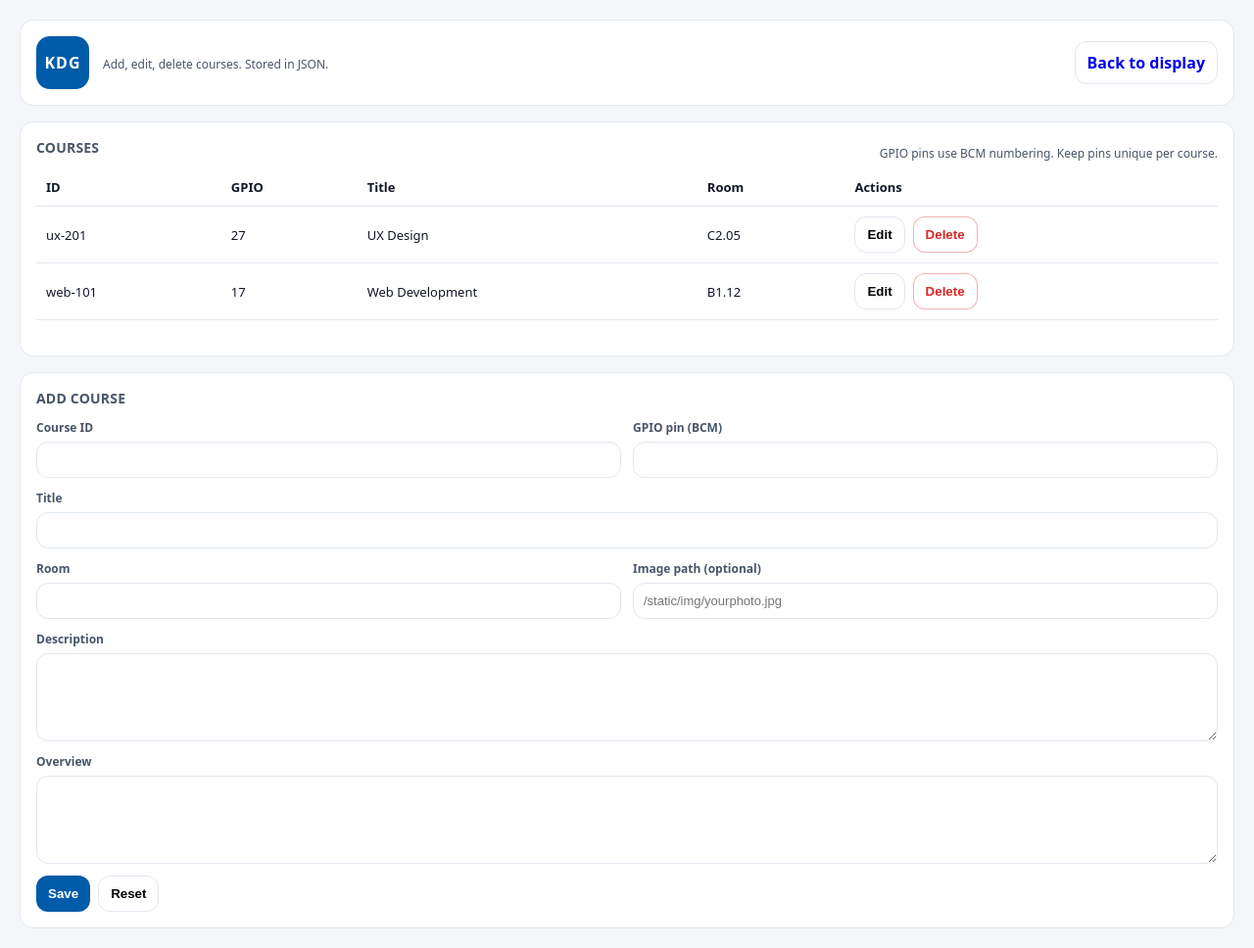
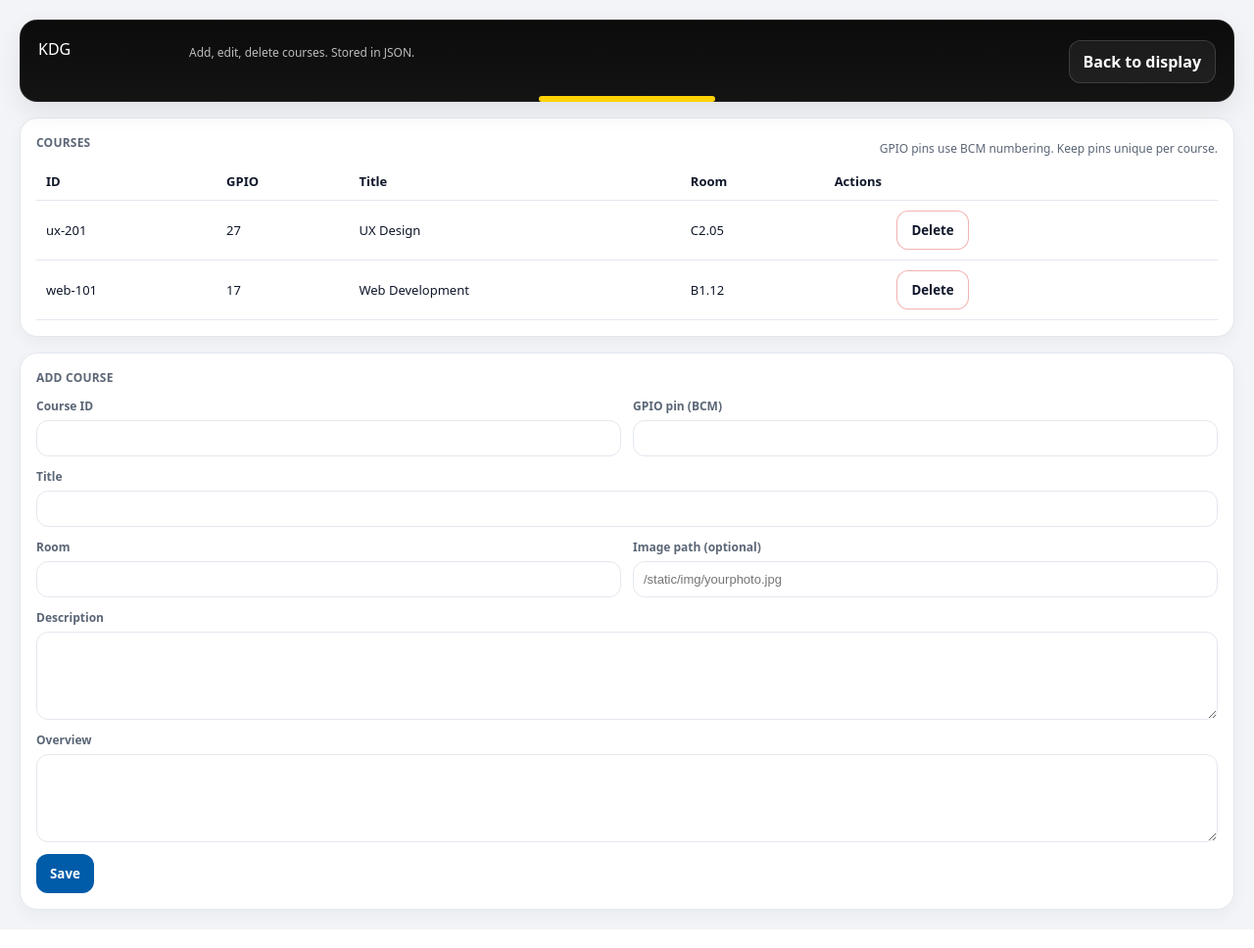
Before and after one commit to lizo4kazxc/pi_courseboard, a FastAPI app: template templates/admin.html in a window 1280 px wide. Shown: the whole page at 98% size. Run offline with FastAPI, Linux system fonts and the light colour scheme; the template is opened without the code that fills it, so the values that code supplies are empty.

Commit message:
1st upload finally

```diff
--- a/static/css/style.css
+++ b/static/css/style.css
@@ -1,14 +1,19 @@
 :root {
   --kdg-blue: #005BA9;
   --kdg-blue-dark: #004A8A;
-  --kdg-accent: #00A3E0;
-  --bg: #f4f6f9;
+  --kdg-yellow: #FFD200;
+
+  --bg: #f2f4f7;
   --panel: #ffffff;
+
   --text: #0f172a;
-  --muted: #475569;
-  --line: #e2e8f0;
-  --good: #16a34a;
-  --bad: #dc2626;
+  --muted: #5b6676;
+  --line: #e3e7ee;
+
+  --radius: 18px;
+  --shadow: 0 10px 26px rgba(2, 6, 23, 0.08);
+
+  --font: ui-sans-serif, system-ui, -apple-system, "Segoe UI", Roboto, Helvetica, Arial;
 }
 
 * { box-sizing: border-box; }
@@ -16,83 +21,137 @@
 html, body {
   height: 100%;
   margin: 0;
+  font-family: var(--font);
+  color: var(--text);
   background: var(--bg);
-  color: var(--text);
-  font-family: ui-sans-serif, system-ui, -apple-system, Segoe UI, Roboto, Helvetica, Arial;
 }
 
 .app {
-  max-width: 1280px;
+  max-width: 1320px;
   margin: 0 auto;
   padding: 20px;
 }
 
+/* KdG-like top header */
 .topbar {
+  position: relative;
   display: flex;
-  align-items: center;
   justify-content: space-between;
   gap: 16px;
-  padding: 16px;
-  background: var(--panel);
-  border: 1px solid var(--line);
-  border-radius: 14px;
+
+  padding: 18px 18px;
+  border-radius: var(--radius);
+
+  background: linear-gradient(180deg, #0b0b0b 0%, #141414 100%);
+  border: 1px solid rgba(255,255,255,0.08);
+  box-shadow: var(--shadow);
+  color: #fff;
+
+  /* UPDATED: keep content top-left */
+  align-items: flex-start;
 }
 
+.topbar::after {
+  content: "";
+  position: absolute;
+  left: 50%;
+  bottom: -1px;
+  transform: translateX(-50%);
+  width: 180px;
+  height: 6px;
+  border-radius: 999px;
+  background: var(--kdg-yellow);
+}
+
+/* Left brand block */
 .brand {
   display: flex;
-  align-items: center;
   gap: 14px;
+
+  /* UPDATED: keep items aligned top */
+  align-items: flex-start;
 }
 
+/* UPDATED: smaller logo container */
 .logo {
-  width: 54px;
-  height: 54px;
-  display: grid;
-  place-items: center;
-  background: var(--kdg-blue);
-  color: #fff;
-  font-weight: 800;
-  border-radius: 14px;
-  letter-spacing: 1px;
+  width: 140px;
+  height: 34px;
+  display: flex;
+  align-items: flex-start;
+  overflow: hidden;
 }
 
-.title { font-size: 18px; font-weight: 800; }
-.subtitle { font-size: 12px; color: var(--muted); margin-top: 2px; }
+.logo img {
+  max-width: 140px;
+  max-height: 34px;
+  width: auto;
+  height: auto;
+  display: block;
+  object-fit: contain;
 
+  /* keep this because the logo file is black */
+  filter: invert(1) brightness(2);
+}
+
+.titles {
+  padding-top: 2px;
+}
+
+.titles .title {
+  font-size: 18px;
+  font-weight: 900;
+  letter-spacing: 0.2px;
+  color: #fff;
+}
+
+.titles .subtitle {
+  margin-top: 4px;
+  font-size: 12px;
+  color: rgba(255,255,255,0.72);
+}
+
+/* Right controls */
 .status {
   display: flex;
-  align-items: center;
   gap: 10px;
+
+  /* UPDATED: align top with brand */
+  align-items: flex-start;
+  padding-top: 2px;
 }
 
 .pill {
-  padding: 8px 10px;
+  padding: 9px 12px;
   border-radius: 999px;
   font-size: 12px;
-  border: 1px solid var(--line);
-  background: #fff;
+  font-weight: 800;
+
+  border: 1px solid rgba(255,255,255,0.14);
+  background: rgba(255,255,255,0.06);
+  color: rgba(255,255,255,0.85);
 }
-
-.pill.ok { border-color: rgba(22,163,74,0.35); color: var(--good); }
-.pill.bad { border-color: rgba(220,38,38,0.35); color: var(--bad); }
 
 .btn {
   border: 0;
+  cursor: pointer;
   border-radius: 12px;
-  padding: 10px 12px;
-  font-weight: 700;
-  cursor: pointer;
+  padding: 10px 14px;
+  font-weight: 900;
+  font-family: var(--font);
 }
 
 .btn.secondary {
-  background: #fff;
-  border: 1px solid var(--line);
+  background: rgba(255,255,255,0.06);
+  border: 1px solid rgba(255,255,255,0.14);
+  color: #fff;
 }
 
 .btn.secondary:hover {
-  border-color: #cbd5e1;
+  background: rgba(255,255,255,0.09);
+  border-color: rgba(255,255,255,0.26);
 }
 
+/* Main layout */
 .content {
   margin-top: 16px;
   display: grid;
@@ -103,19 +162,21 @@ html, body {
 .panel {
   background: var(--panel);
   border: 1px solid var(--line);
-  border-radius: 14px;
+  border-radius: var(--radius);
+  box-shadow: 0 6px 16px rgba(2, 6, 23, 0.04);
   padding: 16px;
-  min-height: 240px;
 }
 
 .panel h2 {
   margin: 0 0 12px 0;
-  font-size: 14px;
-  letter-spacing: 0.2px;
+  font-size: 12px;
   text-transform: uppercase;
+  letter-spacing: 0.22px;
   color: var(--muted);
+  font-weight: 900;
 }
 
+/* Left grid tiles (skills) */
 .grid {
   display: grid;
   grid-template-columns: repeat(3, minmax(0, 1fr));
```
Also changed, not shown: other parts of static/css/style.css (+85 -30 lines), templates/index.html (+5 -2 lines), static/images/KdG-logo-V-zwart-rgb.png (added).
